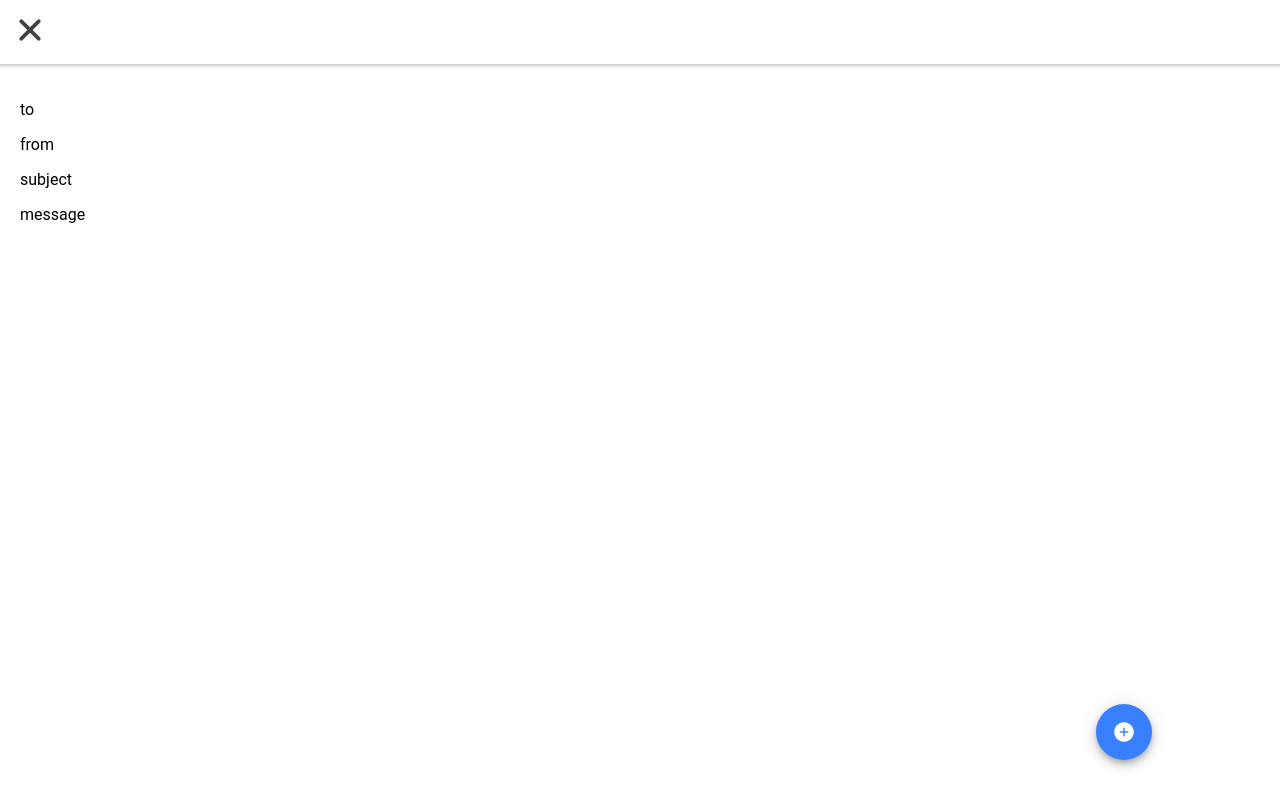
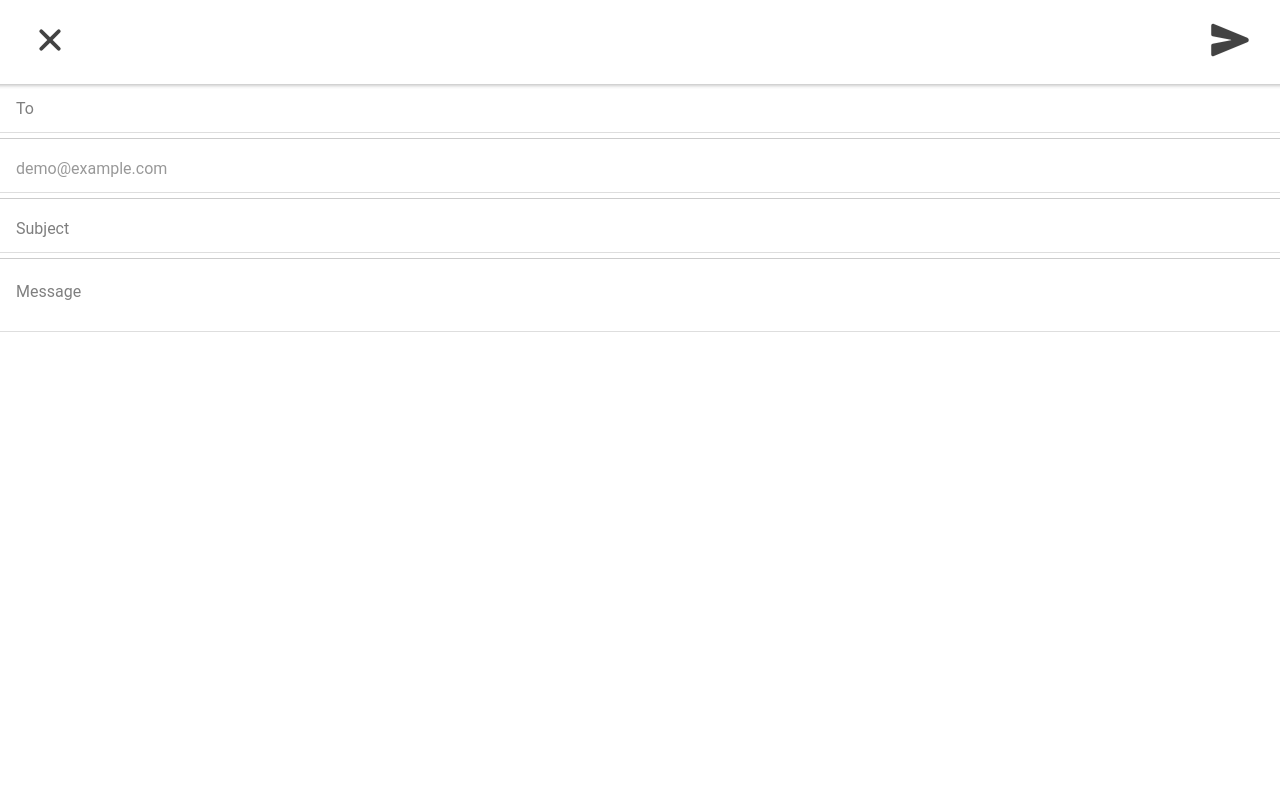
Before and after one commit to zilahir/R0334-3007_3, a React (Create React App) app: page /compose in a window 1280 px wide. Built offline with nearby package versions, Linux system fonts and the light colour scheme.

Commit message:
implementing layout

```diff
--- a/src/App.tsx
+++ b/src/App.tsx
@@ -2,11 +2,7 @@ import { Route } from 'react-router-dom';
 import {
   IonApp,
   IonRouterOutlet,
-  setupIonicReact,
-  IonIcon,
-  IonFab,
-  NavContext,
-  IonFabButton
+  setupIonicReact
 } from '@ionic/react';
 import { IonReactRouter } from '@ionic/react-router';
 import Tab1 from './pages/Tab1';
@@ -30,15 +26,10 @@ import '@ionic/react/css/display.css';
 /* Theme variables */
 import './theme/variables.css';
 import Compose from './screens/Compose';
-import useWindowDimensions from './hooks/useWindowDimension';
-import { useContext } from 'react';
-import { addCircle } from 'ionicons/icons';
 
 setupIonicReact();
 
 const App: React.FC = () => {
-  const { width, height } = useWindowDimensions();
-  const { navigate } = useContext(NavContext)
   return (
     (
       <IonApp>
@@ -52,16 +43,6 @@ const App: React.FC = () => {
               </Route>
             </IonRouterOutlet>
         </IonReactRouter>
-        <IonFab style={{
-              position: "absolute",
-              right: width * 0.1,
-              bottom: height * 0.05,
-
-          }}>
-              <IonFabButton onClick={(): void => navigate('/compose', "forward", "push")}>
-                  <IonIcon icon={addCircle} />
-              </IonFabButton>
-          </IonFab>
       </IonApp>
     )
   )
--- a/src/components/common/Layout/index.tsx
+++ b/src/components/common/Layout/index.tsx
@@ -1,6 +1,17 @@
-import { IonContent, IonHeader, IonPage, IonTitle, IonToolbar } from '@ionic/react';
+import {
+    IonContent,
+    IonFab,
+    IonFabButton,
+    useIonRouter,
+    IonHeader,
+    IonPage,
+    IonTitle,
+    IonToolbar,
+    IonIcon
+    } from '@ionic/react';
 import { ReactElement } from 'react';
-
+import { addCircle } from 'ionicons/icons';
+import useWindowDimensions from '../../../hooks/useWindowDimension';
 interface ILayout {
     headerTitle: string;
     children: ReactElement | ReactElement[];
@@ -8,13 +19,18 @@ interface ILayout {
 }
 
 const Layout = ({ headerTitle, children, customHeader }: ILayout) => {
+
+    const router = useIonRouter();
+    const FOB_WIDTH = 56;
+    const { width, height } = useWindowDimensions();
+
     return (
         (
             <IonPage>
                 <IonHeader>
                     <IonToolbar>
                         {
-                            customHeader && customHeader
+                        customHeader && customHeader
                         }
                     </IonToolbar>
                 </IonHeader>
@@ -28,7 +44,21 @@ const Layout = ({ headerTitle, children, customHeader }: ILayout) => {
                     </IonHeader>
                     {children}
                 </IonContent>
-            </IonPage>
+                {
+                    router.routeInfo.pathname !== '/compose' && (
+                        <IonFab style={{
+                            position: "absolute",
+                            left: width - FOB_WIDTH - FOB_WIDTH * 0.5,
+                            top: height - FOB_WIDTH - FOB_WIDTH * 0.5,
+
+                        }}>
+                            <IonFabButton href="/compose">
+                                <IonIcon icon={addCircle} />
+                            </IonFabButton>
+                        </IonFab>
+                    )
+                }
+        </IonPage>
             )
     )
 }
--- a/src/screens/Compose/components/Header/index.tsx
+++ b/src/screens/Compose/components/Header/index.tsx
@@ -1,16 +1,16 @@
 import styled from "styled-components";
 import { IonIcon, NavContext } from '@ionic/react';
-import { close } from 'ionicons/icons';
+import { close, send } from 'ionicons/icons';
 import { useContext } from "react";
 
 const RootContainer = styled.div`
     display: flex;
     align-items: center;
-    justifyContent: center;
-    padding: 10px;
+    justify-content: space-between;
+    padding: 20px 30px;
 `
 
-const CloseIcon = styled(IonIcon)`
+const Icon = styled(IonIcon)`
     font-size: 40px;
 `
 
@@ -23,7 +23,13 @@ const Header = () => {
             padding: 0,
             margin: 0,
         }}>
-            <CloseIcon onClick={() => goBack()} icon={close} />
+            <Icon onClick={() => goBack()} icon={close} />
+        </p>
+        <p style={{
+            padding: 0,
+            margin: 0,
+        }}>
+            <Icon onClick={() => goBack()} icon={send} />
         </p>
     </RootContainer>
     )
--- a/src/screens/Compose/index.tsx
+++ b/src/screens/Compose/index.tsx
@@ -1,29 +1,58 @@
-import { ReactElement } from "react";
+import { IonContent, IonInput, IonItem, IonTextarea } from "@ionic/react";
+import { ReactElement, useState } from "react";
+import styled from "styled-components"
+
 import Layout from "../../components/common/Layout";
 import Header from "./components/Header";
 
-const Compose = (): ReactElement => (
+const Divider = styled.div`
+    border-bottom: 1px solid #ccc;
+    margin: 5px 0;
+`
+
+const Compose = (): ReactElement => {
+    const [to, setTo] = useState<string>("")
+    const [subject, setSubject] = useState<string>("")
+    const [message, setMessage] = useState<string>("")
+
+    return (
         <Layout
             headerTitle="New message"
             customHeader={<Header />}
         >
-        <div style={{
-            padding: 20
-        }}>
-            <p>
-                to
-            </p>
-            <p>
-                from
-            </p>
-            <p>
-                subject
-            </p>
-            <p>
-                message
-            </p>
-        </div>
+            <IonContent fullscreen>
+                <IonItem>
+                    <IonInput
+                        onIonChange={(event => setTo(event.detail.value as string))}
+                        placeholder="To"
+                    />
+                </IonItem>
+                <Divider />
+                <IonItem>
+                    <IonInput
+                        value="demo@example.com"
+                        placeholder="From"
+                        disabled
+                    />
+                </IonItem>
+                <Divider />
+                <IonItem>
+                    <IonInput
+                        onIonChange={(event => setSubject(event.detail.value as string))}
+                        placeholder="Subject"
+                    />
+                </IonItem>
+                <Divider />
+                <IonItem>
+                    <IonTextarea
+                        onIonChange={event => setMessage(event.detail.value as string)}
+                        placeholder="Message"
+                        autoGrow
+                    />
+                </IonItem>
+            </IonContent>
         </Layout>
     )
+}
 
 export default Compose
```
Lines whose indentation alone changed are shown as unchanged.
